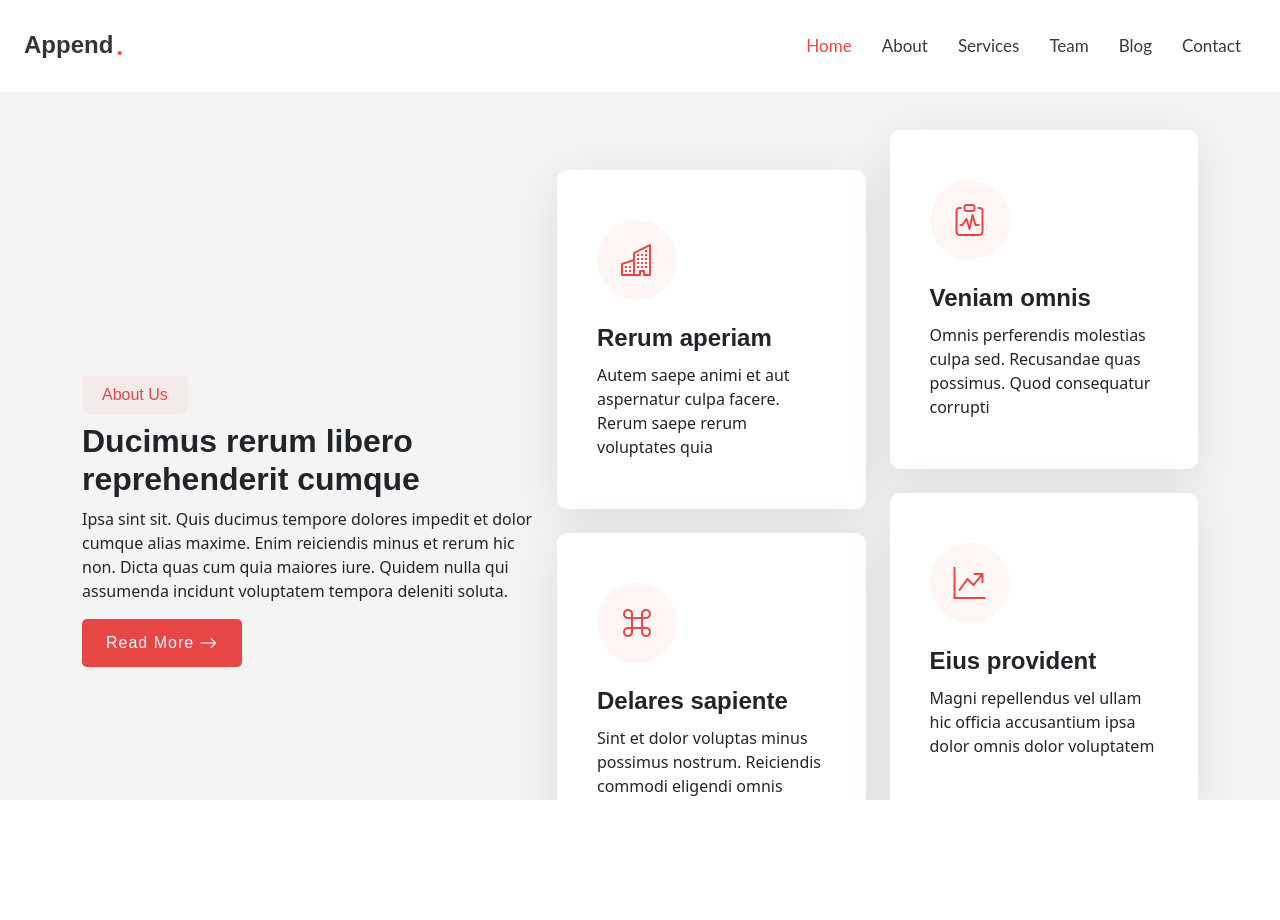
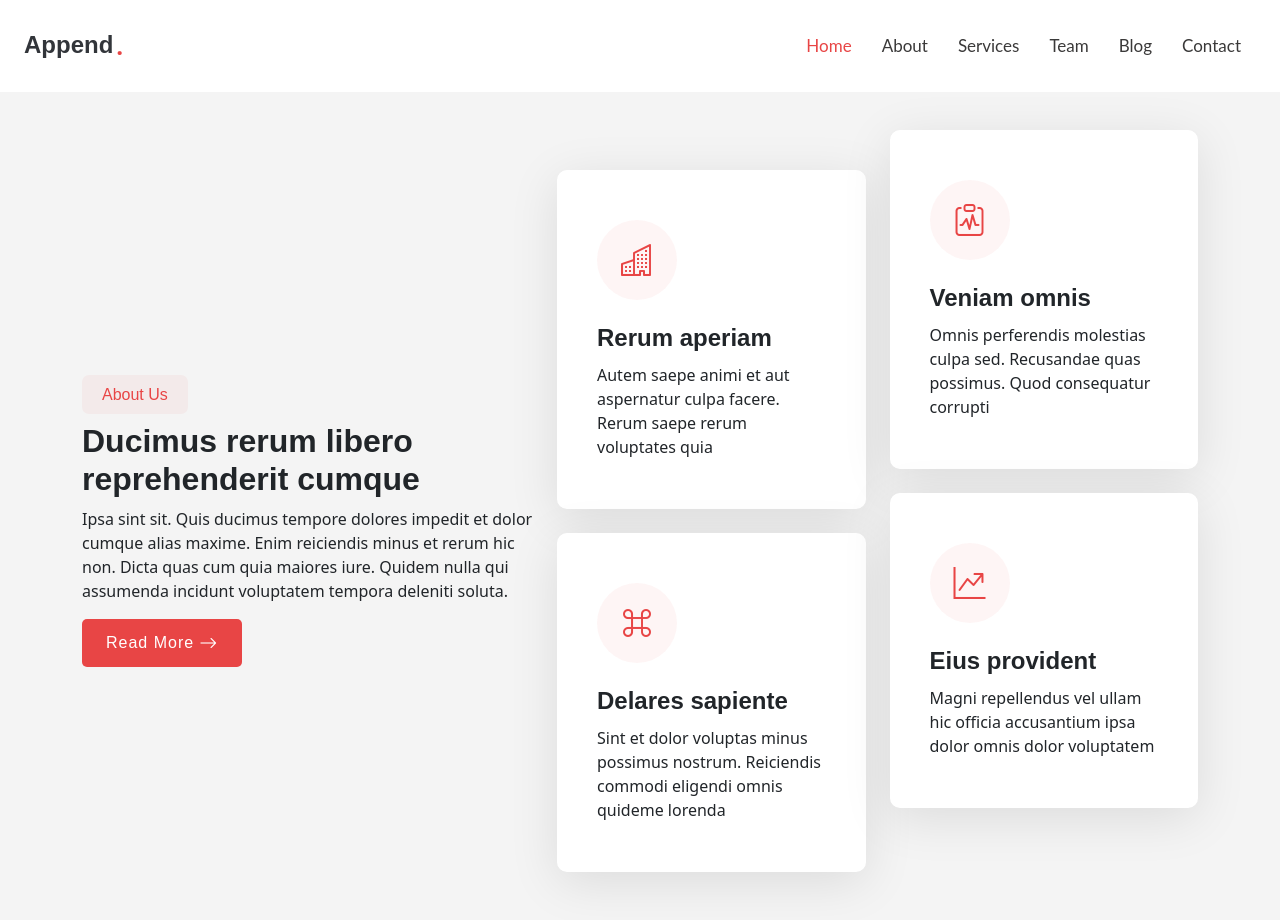
Before and after one commit to javadhaditaghi/react-daily-exercises-3rd-proj, a React (Vite) app: page /about in a window 1280 px wide. Shown: the top 920 px of the page. Before the commit the page ends 800 px from the top, so only its background shows below. Built offline with nearby package versions, Linux system fonts and the light colour scheme.

Commit message:
Add some styling modifications

```diff
--- a/src/assets/About-us/About-us.css
+++ b/src/assets/About-us/About-us.css
@@ -4,7 +4,7 @@
     --background-color: #f4f4f4;
     /* margin-top: 80px; */
     padding-top: 170px;
-    height: 100vh;
+    /* height: 100vh; */
 }
 
 .about .content h3 {
--- a/src/assets/Services/Services.css
+++ b/src/assets/Services/Services.css
@@ -2,7 +2,7 @@
 ------------------------------*/
 .services {
     padding-top: 170px;
-    height: 100vh;
+    /* height: 100vh; */
     --background-color: #f4f4f4;
 }
 
```
